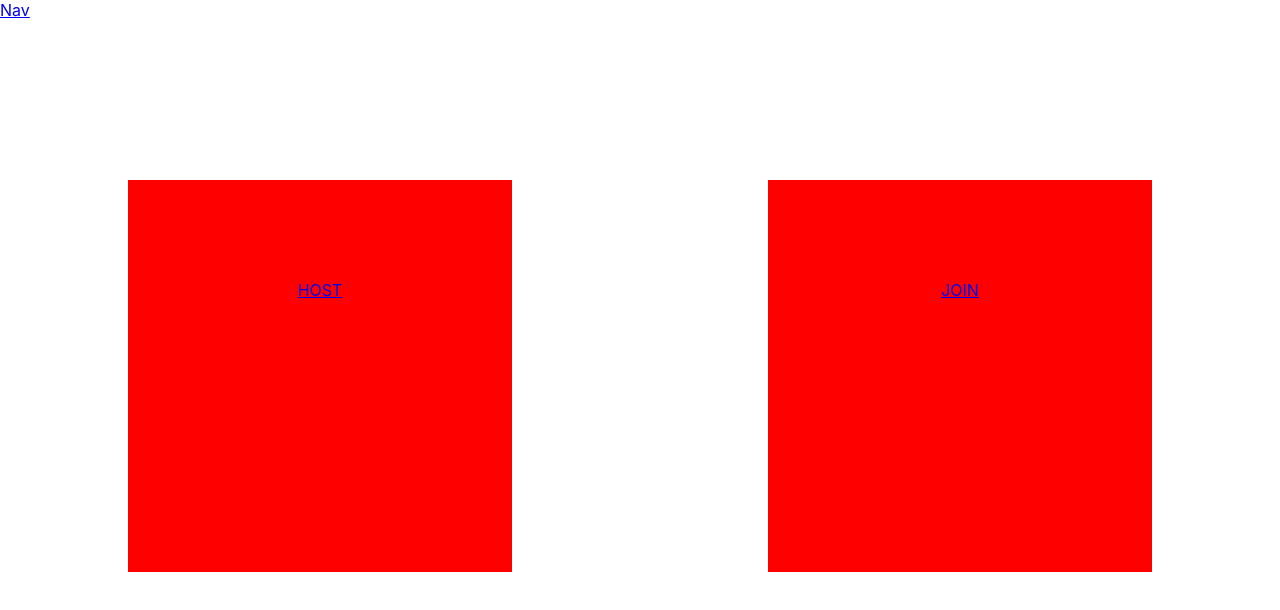
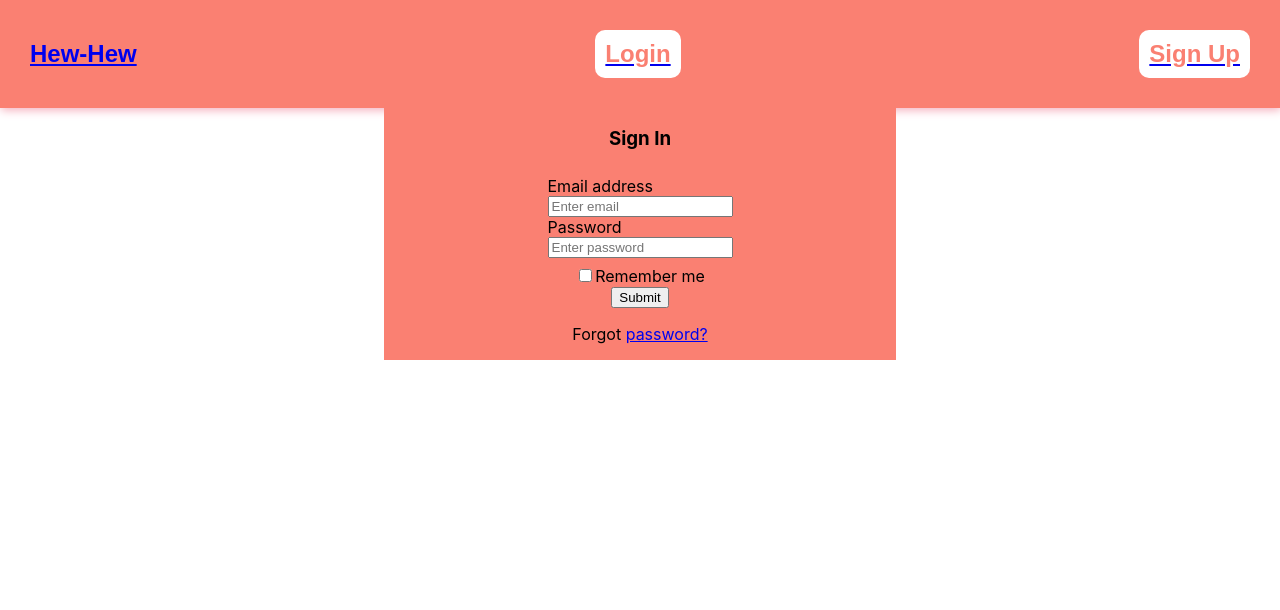
Before and after one commit to worachanon226/Web-Dev-Project, a React (Create React App) app in the folder front-end/: page / in a window 1280 px wide. Shown: the top 610 px of the page. Built offline with nearby package versions, Linux system fonts and the light colour scheme.

Commit message:
update
Co-authored-by: Moji <RSMMIX@users.noreply.github.com>

```diff
--- a/front-end/src/App.js
+++ b/front-end/src/App.js
@@ -2,7 +2,8 @@
 import { BrowserRouter, Routes, Route } from "react-router-dom";
 import Home from "./Pages/Home";
 import Host from "./Pages/Host";
-// import Login from "./Pages/Login";
+import Login from "./Pages/Login";
+import Signup from "./Pages/Signup";
 import Guest from "./Pages/Guest";
 import Nav from "./Pages/Components/Nav";
 import ManageHost from "./Pages/Components/ManageHost";
@@ -11,10 +12,11 @@ function App() {
     <BrowserRouter>
       <Routes>
         <Route path="/" element={<Nav />}>
-          <Route index element={<Home />} />
+          <Route index element={<Login />} />
           <Route path="/host" element={<Host />} />
           <Route path="/host/:hostid" element={<ManageHost />} />
           <Route path="/guest" element={<Guest />} />
+          <Route path="/signup" element={<Signup />} />
         </Route>
       </Routes>
     </BrowserRouter>
--- a/front-end/src/Controller/HostController.js
+++ b/front-end/src/Controller/HostController.js
@@ -1,5 +1,5 @@
 import API from "./API"
-let {host,path} = API
+let {endpoint,path} = API
 let createHost = async (Task) =>{
     // let Task = {
     //     ID:"",
--- a/front-end/src/Pages/Components/Nav.jsx
+++ b/front-end/src/Pages/Components/Nav.jsx
@@ -1,13 +1,43 @@
 import React from 'react'
 import { Outlet,Link } from "react-router-dom";
 function Nav() {
+    const mystyle = {
+        color: "white",
+    backgroundColor: "#FA8072",
+    padding: "10px",
+    font: "soid",
+    fontFamily: "Arial",
+    boxShadow: '1px 2px 9px #F4AAB9',
+    padding:'10px 30px'
+    }
+
+    const mystyleLogin = {
+        color: "#FA8072",
+    padding: "10px",
+    font: "soid",
+    fontFamily: "Arial",
+    backgroundColor:"white",
+    borderRadius:"10px",
+
+    }
   return (
     <>
-    {/* แทนที่ไปตรงนี้ */}
-    <Link to="/">Nav</Link>
-    {/* ถึงนี่ */}
+        <nav style={mystyle}>
+    <div style={{ "display": "flex", "justifyContent": "space-between", "alignItems": "center"}}>
 
-    {/* อ่ย่าลบ Outlet */}
+            <Link to="/" className='navbar'>
+                <h1 style={{fontSize:'1.5em'}}to="/" >Hew-Hew</h1>
+            </Link>
+
+            <Link to="/login">
+                <h1 to="/" style={mystyleLogin}>Login</h1>
+            </Link>
+            <Link to="/Signup">
+                <h1 to="/" style={mystyleLogin}>Sign Up</h1>
+            </Link>
+
+    </div>
+</nav>
     <Outlet/>
     </>
   )
--- a/front-end/src/Pages/Login.jsx
+++ b/front-end/src/Pages/Login.jsx
@@ -1,9 +1,75 @@
-import React from 'react'
-
+import React, { useState } from "react";
+import API from "../Controller/API"
 function Login() {
+  let {endpoint,path} = API
+  let submitHandler = (event) => {
+    event.preventDefault();
+    let id = event.target[0].value
+    let password = event.target[1].value
+    let res = fetch(endpoint.concat(path.Login),{
+      headers: { 'Content-Type': 'application/json' },
+      method:"POST",
+      body:{id,password},
+    }).then((res)=>{console.log(res);})
+  }
   return (
-    <div>Login</div>
-  )
+    <div style={{ width: "100%", display: "flex", justifyContent: "center" }}>
+      <form onSubmit={submitHandler}
+        style={{
+          display: "flex",
+          flexDirection: "column",
+          background: "#FA8072",
+          alignItems: "center",
+          width: "40%",
+        }}
+      >
+        <h3>Sign In</h3>
+        <div style={{ padding: "0.5rem" }}>
+          <div
+            className="mb-3"
+            style={{ display: "flex", flexDirection: "column" }}
+          >
+            <label>Email address</label>
+            <input
+              className="form-control"
+              placeholder="Enter email"
+            />
+          </div>
+          <div
+            className="mb-3"
+            style={{ display: "flex", flexDirection: "column" }}
+          >
+            <label>Password</label>
+            <input
+              type="password"
+              className="form-control"
+              placeholder="Enter password"
+            />
+          </div>
+        </div>
+        <div className="mb-3">
+          <div className="custom-control custom-checkbox">
+            <input
+              type="checkbox"
+              className="custom-control-input"
+              id="customCheck1"
+            />
+            <label className="custom-control-label" htmlFor="customCheck1">
+              Remember me
+            </label>
+          </div>
+        </div>
+        <div className="d-grid">
+          <button type="submit" className="btn btn-primary">
+            Submit
+          </button>
+        </div>
+        <p className="forgot-password text-right">
+          Forgot <a href="#">password?</a>
+        </p>
+      </form>
+    </div>
+  );
 }
 
-export default Login
+export default Login;
--- /dev/null
+++ b/front-end/src/Pages/Signup.jsx
@@ -0,0 +1,64 @@
+import React, { useState } from 'react'
+import API from "../Controller/API"
+
+function Singup() {
+  let {endpoint,path} = API
+  let submitHandler = (event) => {
+    event.preventDefault()
+    let [id, name,last,password,phone] = event.target
+    let res = fetch(endpoint.concat(path.register),{
+      headers: { 'Content-Type': 'application/json' },
+      method:"POST",
+      body:{id:id.value,name:name.value,lastname:last.value,password:password.value,phone:phone.value},
+    }).then((res)=>{console.log(res);})
+  }
+  return (
+    <form onSubmit={submitHandler}>
+    <h3>Sign Up</h3>
+    <div className="mb-3">
+      <label>ID</label>
+      <input
+        type="text"
+        className="form-control"
+        placeholder="First name"
+      />
+    </div>
+    <div className="mb-3">
+      <label>First Name</label>
+      <input type="text" className="form-control" placeholder="Last name" />
+    </div>
+    <div className="mb-3">
+      <label>Last Name</label>
+      <input
+        className="form-control"
+      />
+    </div>
+    <div className="mb-3">
+      <label>Password</label>
+      <input
+        type="password"
+        className="form-control"
+        placeholder="Enter password"
+      />
+    </div>
+    <div className="mb-3">
+      <label>Phone</label>
+      <input
+        type="password"
+        className="form-control"
+        placeholder="Enter password"
+      />
+    </div>
+    <div className="d-grid">
+      <button type="submit" className="btn btn-primary">
+        REGISTER NOW
+      </button>
+    </div>
+    <p className="forgot-password text-right">
+      Already registered <a href="/sign-in">sign in?</a>
+    </p>
+  </form>
+  )
+}
+
+export default Singup
```
Also changed, not shown: front-end/src/Controller/Socket.js (deleted, +0 -8 lines).
